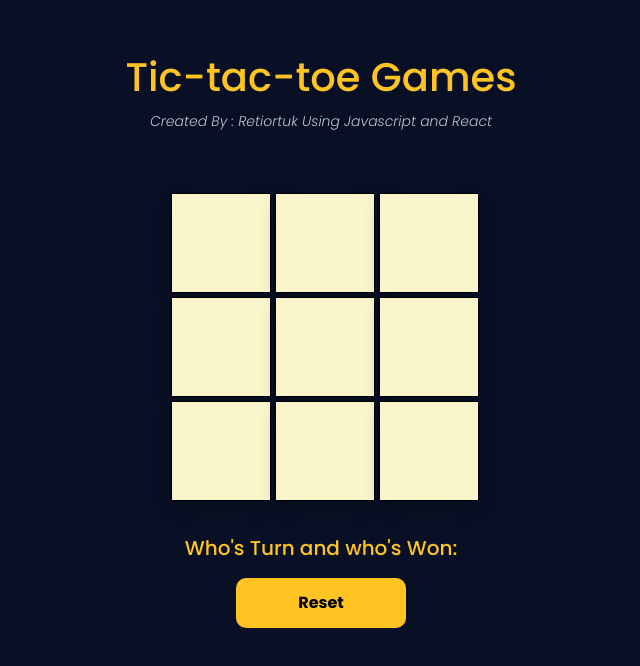
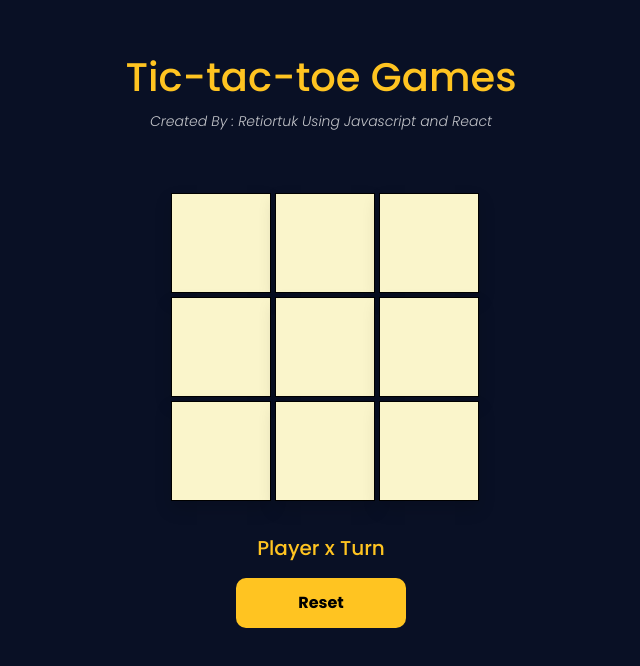
Before and after one commit to Retiortuk/TicTacToe-WebGame, a React (Vite) app in the folder tic-tac-toe-web/: page / in a window 1280 px wide. Shown: the part 114-780 px from the top of the page, without its empty margins (319-959 px from the left). Built offline with nearby package versions, Linux system fonts and the light colour scheme.

Commit message:
feat: win rules implemented to board

```diff
--- a/tic-tac-toe-web/src/App.jsx
+++ b/tic-tac-toe-web/src/App.jsx
@@ -12,12 +12,10 @@ export default function App() {
   const [xItIs, setXItIs] = useState(true) // true by default
   const [squares, setSquares] = useState(Array(9).fill(null));
 
-  const gesa = 'gesa';
-
   // Function HandlerClick
   function clickHandler(i) {
-    if(squares[i]) {
-      return; // if the squares/box has value then return it don't override it
+    if(squares[i] || rulesWin(squares)) {
+      return; // if the squares/box has value and somebody is win then return it don't override it and stop the games
     }
     const nextSquares = squares.slice();
 
@@ -28,6 +26,17 @@ export default function App() {
     }
     setSquares(nextSquares);
     setXItIs(!xItIs); // every condition done it will set the x as not x "!x" so it will false in the next render condition so that the 'o' player can play
+
+  }
+
+  // if win
+  const winner = rulesWin(squares);
+  let status;
+
+  if(winner) {
+    status = `Congratulations ${winner} is the Winner!`;
+  } else {
+    status = "Player " + (xItIs ? 'x' : 'o') + " Turn";
   }
 
   return (
@@ -50,7 +59,7 @@ export default function App() {
             <Square value={squares[7]} onSquareClick={()=> clickHandler(7)} />
             <Square value={squares[8]} onSquareClick={()=> clickHandler(8)} />
           </div>
-          <h5 className='turnAndWin'>Who's Turn and who's Won:</h5>
+          <h5 className='turnAndWin'>{status}</h5>
           <div>
             <button className='reset-btn'>Reset</button>
           </div>
```
